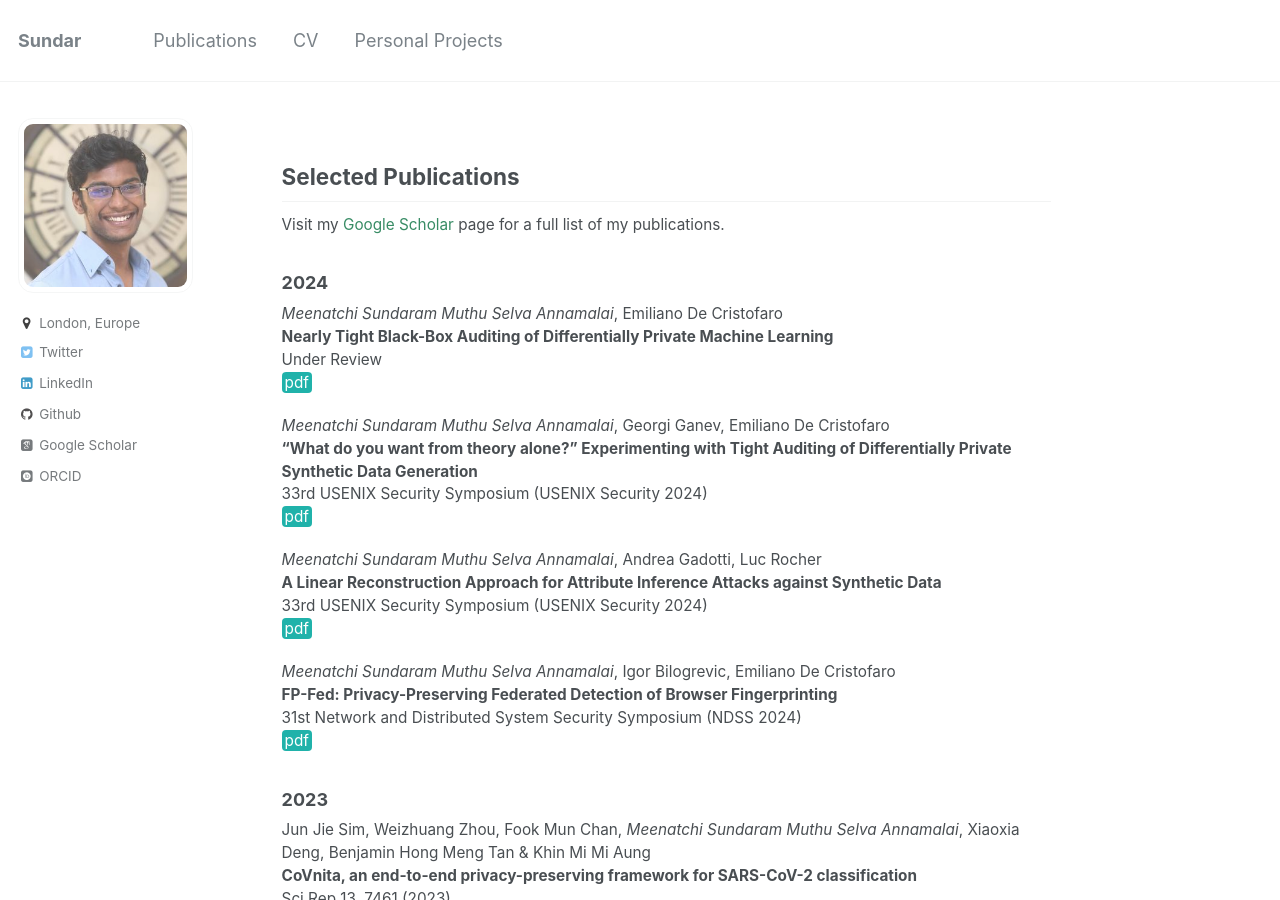
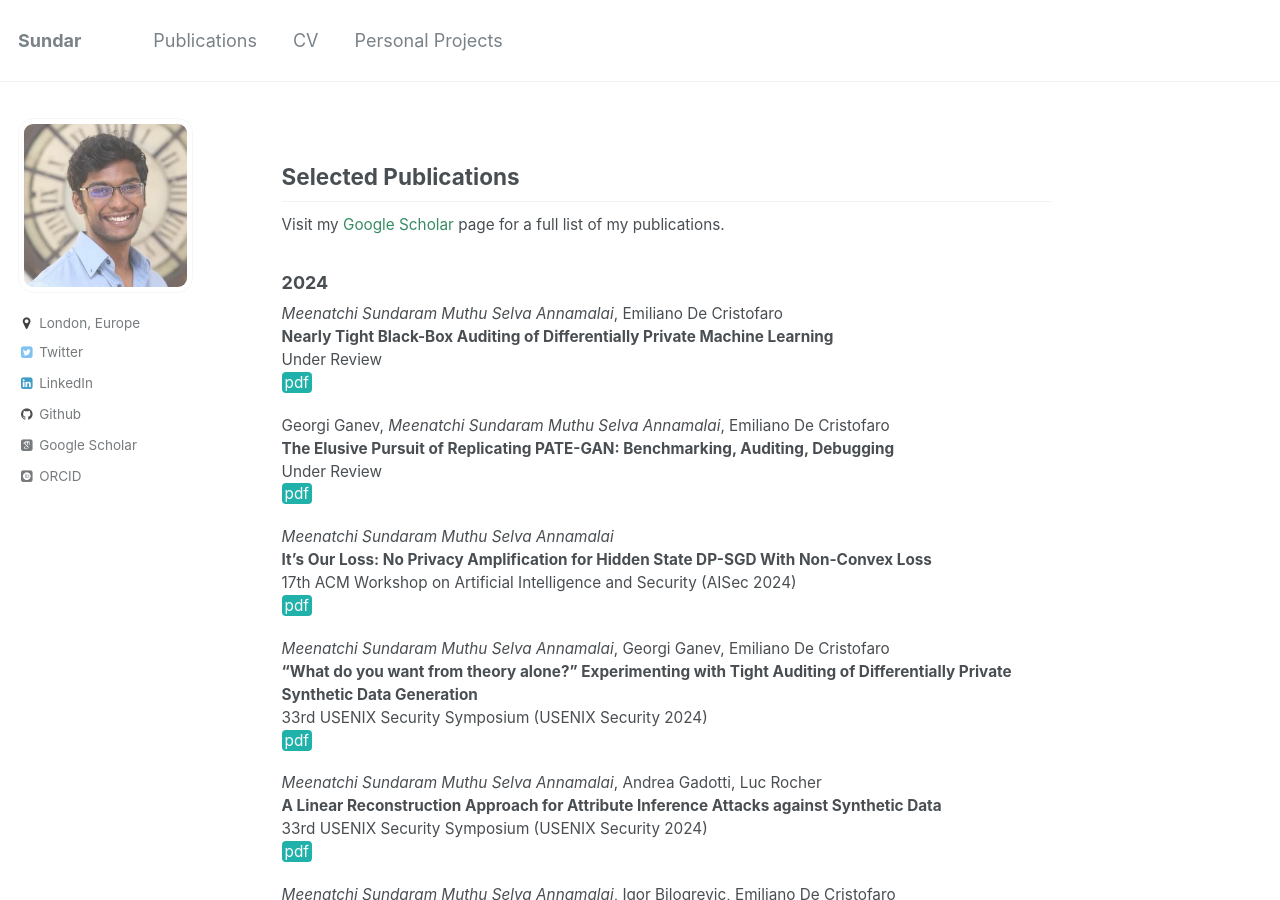
Before and after one commit to msundarmsa/msundarmsa.github.io, a Jekyll site: the page built from _pages/publications.md, in a window 1280 px wide and 900 px high. Built offline with Jekyll 4.4.1, drawn with Linux system fonts in a browser that asks for light colours; some web fonts are replaced.

Commit message:
Updated CV

```diff
--- a/_pages/publications.md
+++ b/_pages/publications.md
@@ -16,20 +16,30 @@ Visit my [Google Scholar](https://scholar.google.com/citations?user=zYVEyL4AAAAJ
 Under Review
 [pdf](https://arxiv.org/abs/2405.14106){: .btn--danger}{:target="_blank"}
 
+Georgi Ganev, *Meenatchi Sundaram Muthu Selva Annamalai*, Emiliano De Cristofaro
+**The Elusive Pursuit of Replicating PATE-GAN: Benchmarking, Auditing, Debugging**
+Under Review
+[pdf](https://arxiv.org/abs/2406.13985){: .btn--danger}{:target="_blank"}
+
+*Meenatchi Sundaram Muthu Selva Annamalai*
+**It's Our Loss: No Privacy Amplification for Hidden State DP-SGD With Non-Convex Loss**
+17th ACM Workshop on Artificial Intelligence and Security (AISec 2024)
+[pdf](https://arxiv.org/abs/2407.06496){: .btn--danger}{:target="_blank"}
+
 *Meenatchi Sundaram Muthu Selva Annamalai*, Georgi Ganev, Emiliano De Cristofaro
 **"What do you want from theory alone?" Experimenting with Tight Auditing of Differentially Private Synthetic Data Generation**
 33rd USENIX Security Symposium (USENIX Security 2024)
-[pdf](https://arxiv.org/abs/2405.10994){: .btn--danger}{:target="_blank"}
+[pdf](https://www.usenix.org/system/files/usenixsecurity24-annamalai-theory.pdf){: .btn--danger}{:target="_blank"}
 
 *Meenatchi Sundaram Muthu Selva Annamalai*, Andrea Gadotti, Luc Rocher
 **A Linear Reconstruction Approach for Attribute Inference Attacks against Synthetic Data**
 33rd USENIX Security Symposium (USENIX Security 2024)
-[pdf](https://arxiv.org/abs/2301.10053){: .btn--danger}{:target="_blank"}
+[pdf](https://www.usenix.org/system/files/usenixsecurity24-annamalai-linear.pdf){: .btn--danger}{:target="_blank"}
 
 *Meenatchi Sundaram Muthu Selva Annamalai*, Igor Bilogrevic, Emiliano De Cristofaro
 **FP-Fed: Privacy-Preserving Federated Detection of Browser Fingerprinting**
 31st Network and Distributed System Security Symposium (NDSS 2024)
-[pdf](https://arxiv.org/abs/2311.16940){: .btn--danger}{:target="_blank"}
+[pdf](https://www.ndss-symposium.org/wp-content/uploads/2024-360-paper.pdf){: .btn--danger}{:target="_blank"}
 
 ### 2023
 
```
Also changed, not shown: 2 other files.
